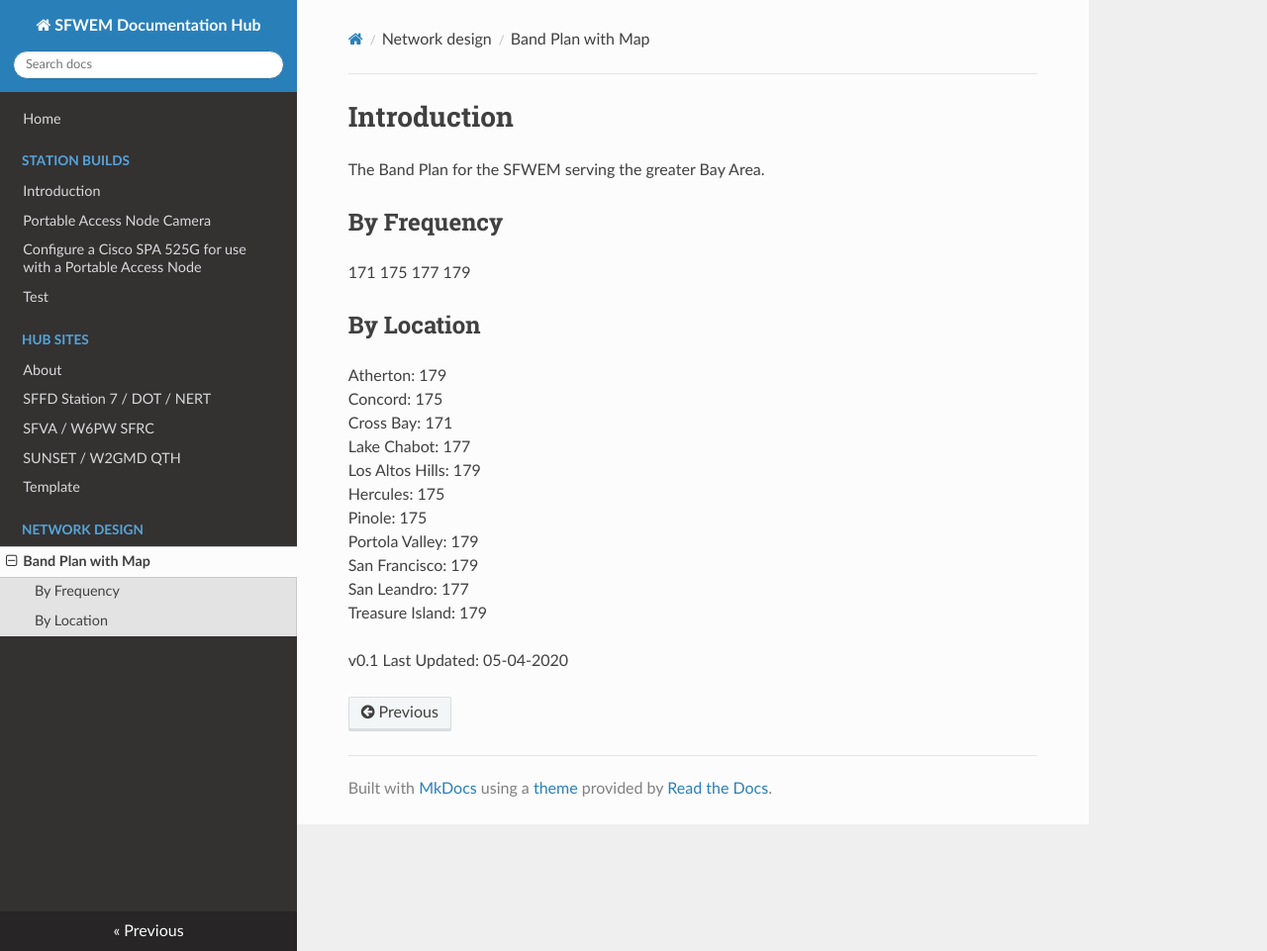
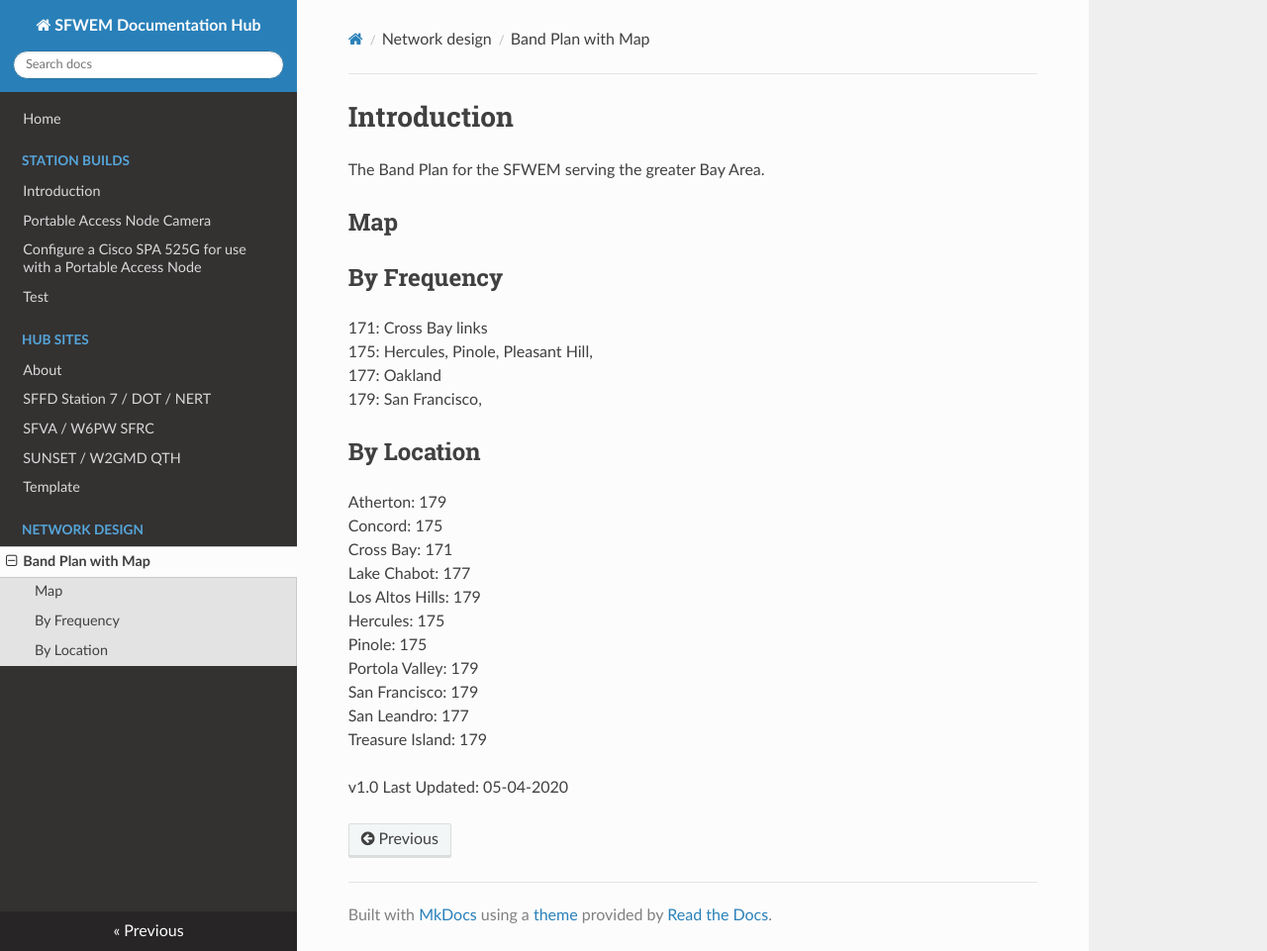
Before and after one commit to sfwem/SFWEM-Docs, an MkDocs documentation site: the page built from docs/network_design/band_plan.md, in a window 1280 px wide and 961 px high. Shown: the whole window at 99% size. Built offline with MkDocs 1.6.1, drawn with Linux system fonts in a browser that asks for light colours; nearby versions of some CDN libraries.

Commit message:
Update band_plan.md

```diff
--- a/docs/network_design/band_plan.md
+++ b/docs/network_design/band_plan.md
@@ -4,11 +4,13 @@ title: Band Plan with Map
 # Introduction
 The Band Plan for the SFWEM serving the greater Bay Area.
 
-## By Frequency<BR>
-171
-175
-177
-179
+## Map
+
+## By Frequency
+171: Cross Bay links<BR>
+175: Hercules, Pinole, Pleasant Hill, <BR>
+177: Oakland<BR>
+179: San Francisco, <BR>
 
 ## By Location
 
@@ -25,4 +27,4 @@ San Leandro: 177<BR>
 Treasure Island: 179<BR>
 
 
-v0.1 Last Updated: 05-04-2020
+v1.0 Last Updated: 05-04-2020
```
